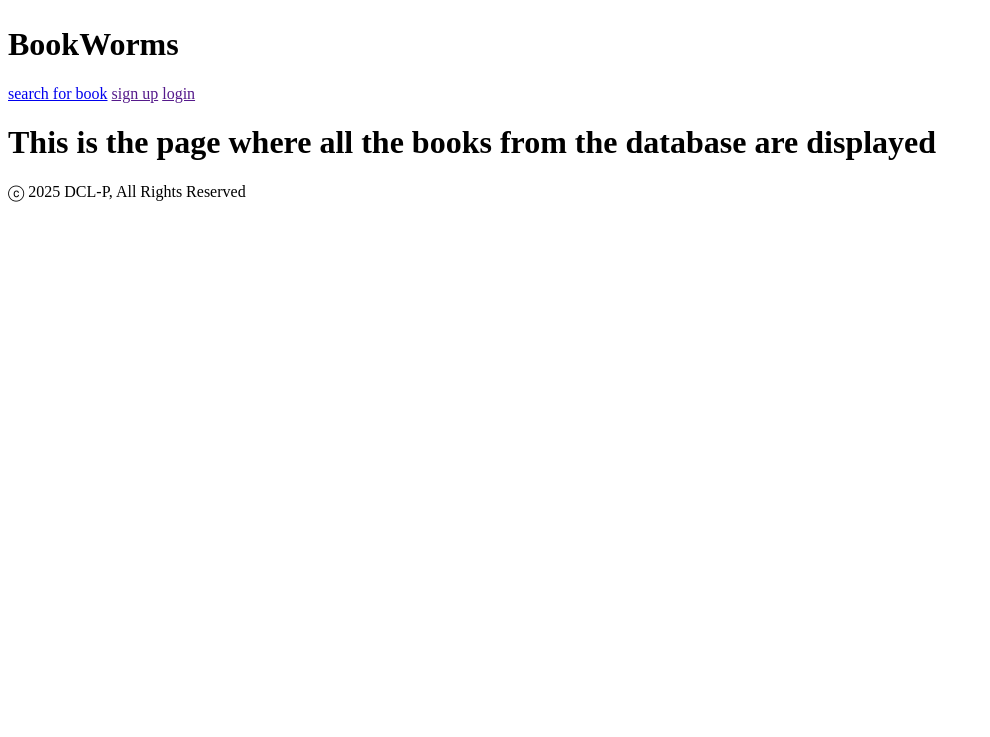
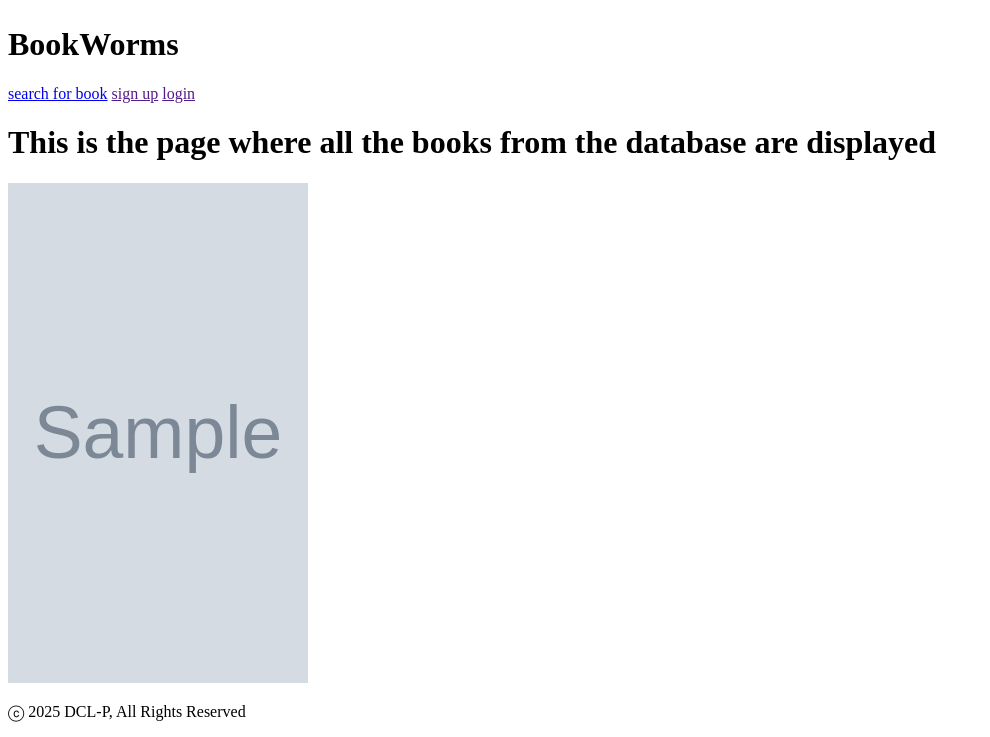
Before and after one commit to DCL-P/book_webshop, a Symfony app: template templates/all_books_page.html.twig in a window 1280 px wide. Shown: the part 519-1256 px from the top of the page, without its empty margins (0-990 px from the left). Before the commit the page ends 721 px from the top, so only its background shows below. Run offline with Twig, Linux system fonts and the light colour scheme; the template is opened without the code that fills it: most values are stand-ins (such as "Sample title", 1, 10 or a date in 2020); grey boxes marked "Sample" are stand-in pictures; some libraries are stand-ins or nearby versions.

Commit message:
fixed not being able to import db data into twig template bug! :D
Apperently twig already has getters and setters in place for you, meaning you can directly access fields from an object by just typing the field name after the object name (like book.image)

This is definetely a breakthrough, because now i can fetch all the books data from the database! :)

I also used the book.id as a url paramater for each book image link. This will redirect the user too a page specifically about the book they clicked on

```diff
--- a/templates/all_books_page.html.twig
+++ b/templates/all_books_page.html.twig
@@ -14,7 +14,9 @@
                     <h1>This is the page where all the books from the database are displayed</h1>
                 </div>
                 {%for book in all_books_array%}
-                    {{dump(book)}}
+                    <a href="{{ url('book_page', { 'book_id': book.id }) }}">
+                        <img style="width:300px; height: 500px;" src="{{ asset('images/' ~ book.image) }}" alt="{{book.name}}_book_image">
+                    </a>
                 {%endfor%}
             </div>
         </main>
```
